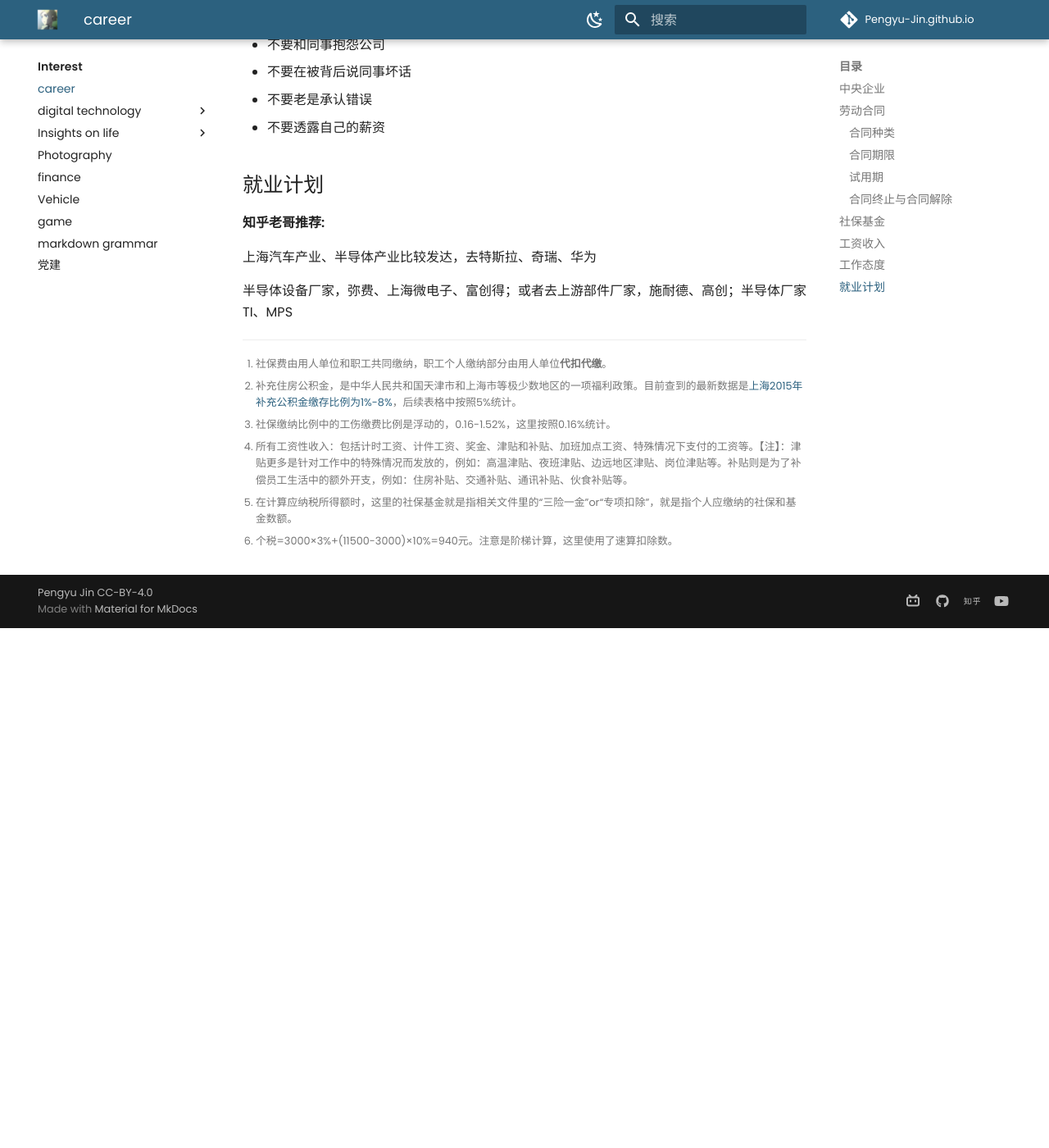
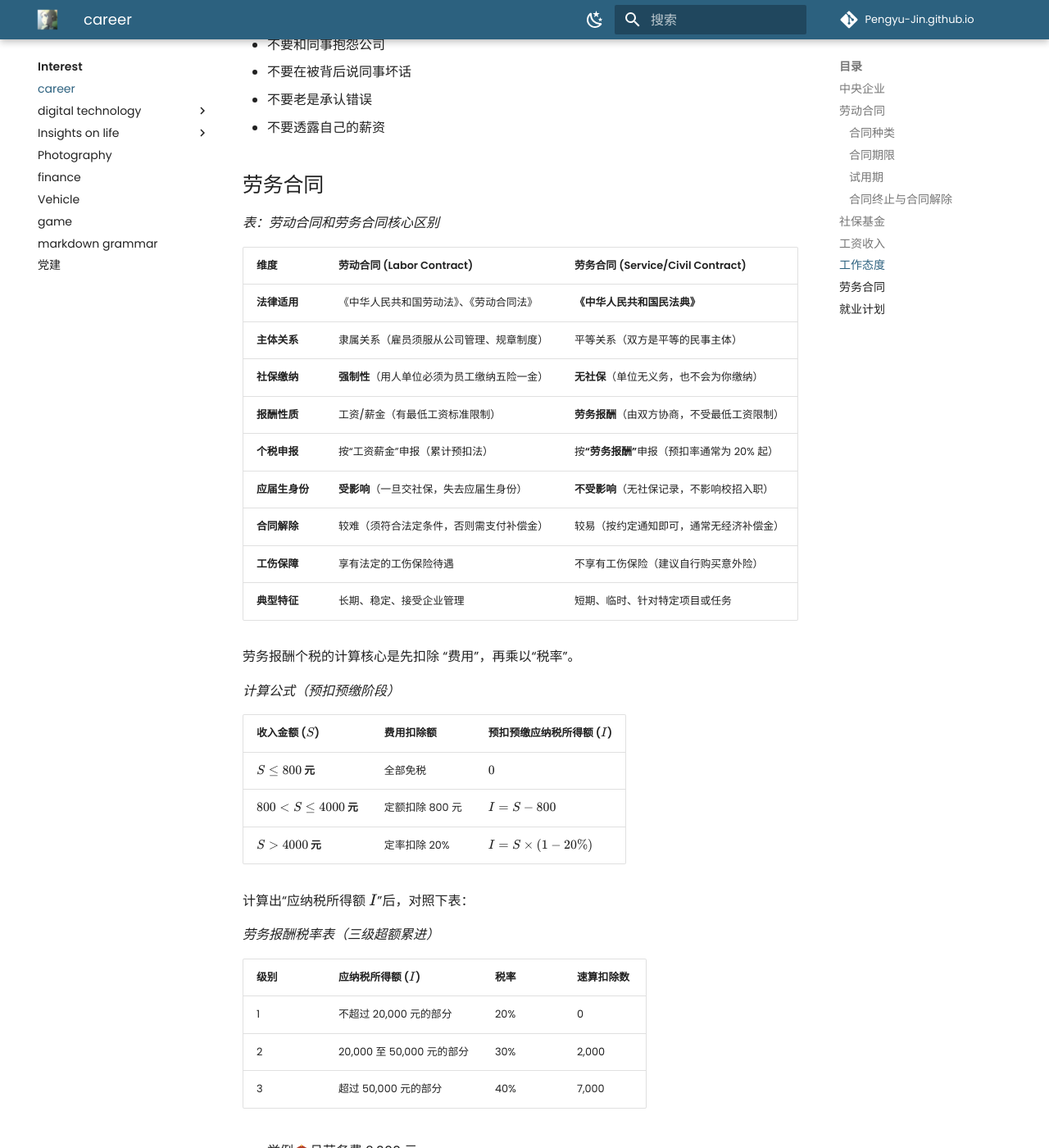
Before and after one commit to Pengyu-Jin/Pengyu-Jin.github.io, an MkDocs documentation site: the page built from docs/interest/career/career.md, in a window 1280 px wide and 1400 px high, scrolled down 4921 px. Shown: the whole window at 82% size. Built offline with MkDocs 1.6.1 and Material for MkDocs 9.7.7, drawn with Linux system fonts in a browser that asks for light colours; comment, search, counter and statistics services are not loaded; before the commit the page ends 5687 px from its top, so only the background shows below that; some of the changed text lies outside the part shown.

Commit message:
update in 12-27

```diff
--- a/docs/interest/career/career.md
+++ b/docs/interest/career/career.md
@@ -222,6 +222,55 @@
 - 不要老是承认错误
 - 不要透露自己的薪资
 
+## 劳务合同
+
+*表：劳动合同和劳务合同核心区别*
+
+| 维度 | 劳动合同 (Labor Contract) | 劳务合同 (Service/Civil Contract) |
+| :--- | :--- | :--- |
+| **法律适用** | 《中华人民共和国劳动法》、《劳动合同法》 | **《中华人民共和国民法典》** |
+| **主体关系** | 隶属关系（雇员须服从公司管理、规章制度） | 平等关系（双方是平等的民事主体） |
+| **社保缴纳** | **强制性**（用人单位必须为员工缴纳五险一金） | **无社保**（单位无义务，也不会为你缴纳） |
+| **报酬性质** | 工资/薪金（有最低工资标准限制） | **劳务报酬**（由双方协商，不受最低工资限制） |
+| **个税申报** | 按“工资薪金”申报（累计预扣法） | 按**“劳务报酬”**申报（预扣率通常为 20% 起） |
+| **应届生身份** | **受影响**（一旦交社保，失去应届生身份） | **不受影响**（无社保记录，不影响校招入职） |
+| **合同解除** | 较难（须符合法定条件，否则需支付补偿金） | 较易（按约定通知即可，通常无经济补偿金） |
+| **工伤保障** | 享有法定的工伤保险待遇 | 不享有工伤保险（建议自行购买意外险） |
+| **典型特征** | 长期、稳定、接受企业管理 | 短期、临时、针对特定项目或任务 |
+
+
+劳务报酬个税的计算核心是先扣除 “费用”，再乘以“税率”。
+
+*计算公式（预扣预缴阶段）*
+
+| 收入金额 ($S$) | 费用扣除额 | 预扣预缴应纳税所得额 ($I$) |
+| :--- | :--- | :--- |
+| **$S \le 800$ 元** | 全部免税 | $0$ |
+| **$800 < S \le 4000$ 元** | 定额扣除 800 元 | $I = S - 800$ |
+| **$S > 4000$ 元** | 定率扣除 20% | $I = S \times (1 - 20\%)$ |
+
+
+
+计算出“应纳税所得额 $I$”后，对照下表：
+
+*劳务报酬税率表（三级超额累进）*
+
+| 级别 | 应纳税所得额 ($I$) | 税率 | 速算扣除数 |
+| :--- | :--- | :--- | :--- |
+| 1 | 不超过 20,000 元的部分 | 20% | 0 |
+| 2 | 20,000 至 50,000 元的部分 | 30% | 2,000 |
+| 3 | 超过 50,000 元的部分 | 40% | 7,000 |
+
+- 举例🌰月劳务费 3,000 元
+    * 应纳税所得额 $= 3000 - 800 = 2200$ 元
+    * 缴纳个税 $= 2200 \times 20\% = 440$ 元
+    * 到手薪资：2,560 元
+
+- 举例🌰月劳务费 10,000 元
+    * 应纳税所得额 $= 10000 \times (1 - 20\%) = 8000$ 元
+    * 缴纳个税 $= 8000 \times 20\% = 1600$ 元
+    * 到手薪资：8,400 元
+
 ## 就业计划
 **知乎老哥推荐:**
 
```
Also changed, not shown: docs/blog/posts/career.md (+1 -1 lines).
